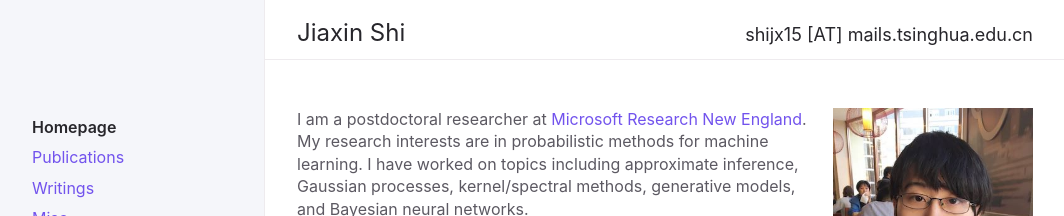
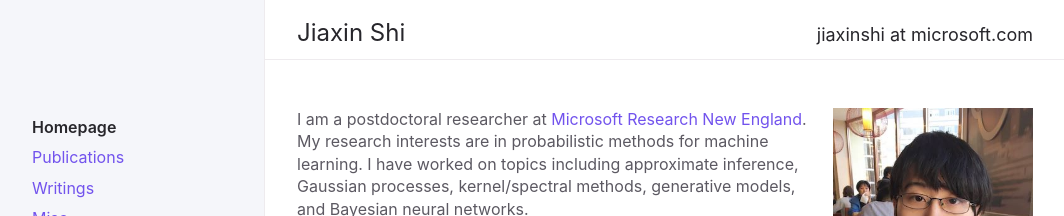
Before and after one commit to thjashin/thjashin.github.io, a Jekyll site: the page built from index.md, in a window 1280 px wide. Shown: the top 216 px of the page, without its empty margins (91-1155 px from the left). Built offline with Jekyll 4.4.1, drawn with Linux system fonts in a browser that asks for light colours.

Commit message:
update mail

```diff
--- a/_layouts/default.html
+++ b/_layouts/default.html
@@ -20,7 +20,7 @@
         <div class="main-content">
             <p  class="fs-6 text-grey-dk-300">{{ site.title }}
                 <span style="float:right;">
-                    <font size="4">shijx15 [AT] mails.tsinghua.edu.cn</font>
+                    <font size="4">jiaxinshi at microsoft.com</font>
                     <!--
                     <a href="https://github.com/thjashin"><img src="{{site.url}}/assets/images/github/GitHub-Mark-32px.png" ></a>
                     <a href="https://twitter.com/thjashin"><img width="32px" src="{{site.url}}/assets/images/twitter/Twitter_Logo_Blue.png" ></a>
```
